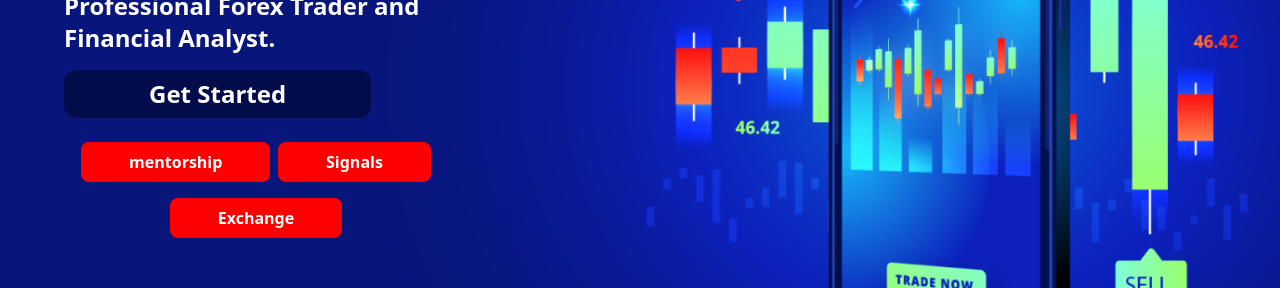
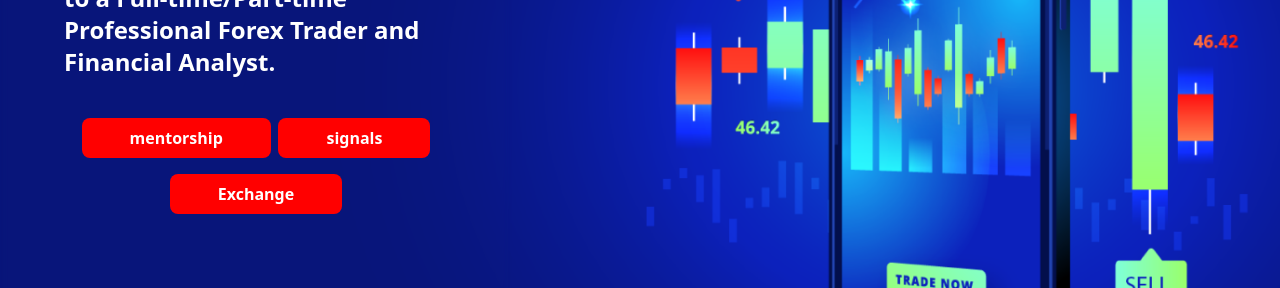
Before and after one commit to Nanocodes-Programming/django-cypherforex-raw, a React (Create React App) app in the folder forex-bang-frontend/: page / in a window 1280 px wide. Shown: the part 306-594 px from the top of the page. Built offline with nearby package versions, Linux system fonts and the light colour scheme; no server answers.

Commit message:
feat;done

```diff
--- a/forex-bang-frontend/src/pages/Home.jsx
+++ b/forex-bang-frontend/src/pages/Home.jsx
@@ -1,4 +1,5 @@
 import React from "react";
+import { Link } from "react-router-dom";
 // import Googlemaps from "../components/Googlemaps";
 import Layout from "../components/Layout";
 import Learning from "../components/Learning";
@@ -19,13 +20,13 @@ const Home = () => {
               Transform from a novice trader to a Full-time/Part-time
               Professional Forex Trader and Financial Analyst.
             </p>
-            <button className="py-[0.5rem] px-[2rem] md:w-[80%] w-full rounded-xl text-2xl text-white font-bold bg-[#030C4B] hover:bg-[#2ECBF1] hover:text-[#030C4B]">
+            {/* <button className="py-[0.5rem] px-[2rem] md:w-[80%] w-full rounded-xl text-2xl text-white font-bold bg-[#030C4B] hover:bg-[#2ECBF1] hover:text-[#030C4B]">
               Get Started
-            </button>
+            </button> */}
             <aside className="flex gap-[2%] my-[1rem] flex-wrap justify-center">
-              <button className='py-[0.5rem]  rounded-lg px-[3rem] bg-[red]  my-[0.5rem] text-white font-bold' > mentorship</button>
-              <button className='py-[0.5rem] rounded-lg  px-[3rem] bg-[red] my-[0.5rem]  text-white font-bold' > Signals</button>
-              <button className='py-[0.5rem] rounded-lg  px-[3rem] bg-[red]  my-[0.5rem] text-white font-bold' > Exchange</button>
+            <Link to='/mentorship'> <button className='py-[0.5rem]  rounded-lg px-[3rem] bg-[red]  my-[0.5rem] text-white font-bold' > mentorship </button></Link>
+            <Link to='/signal'> <button className='py-[0.5rem] rounded-lg  px-[3rem] bg-[red] my-[0.5rem]  text-white font-bold' > signals </button></Link>
+            <Link to='/exchange'> <button className='py-[0.5rem] rounded-lg  px-[3rem] bg-[red]  my-[0.5rem] text-white font-bold' >  Exchange </button></Link>
             </aside>
           </div>
           {/* home wrapper */}
```
Also changed, not shown: 1 other file (tests, documents, lock files or other folders).
